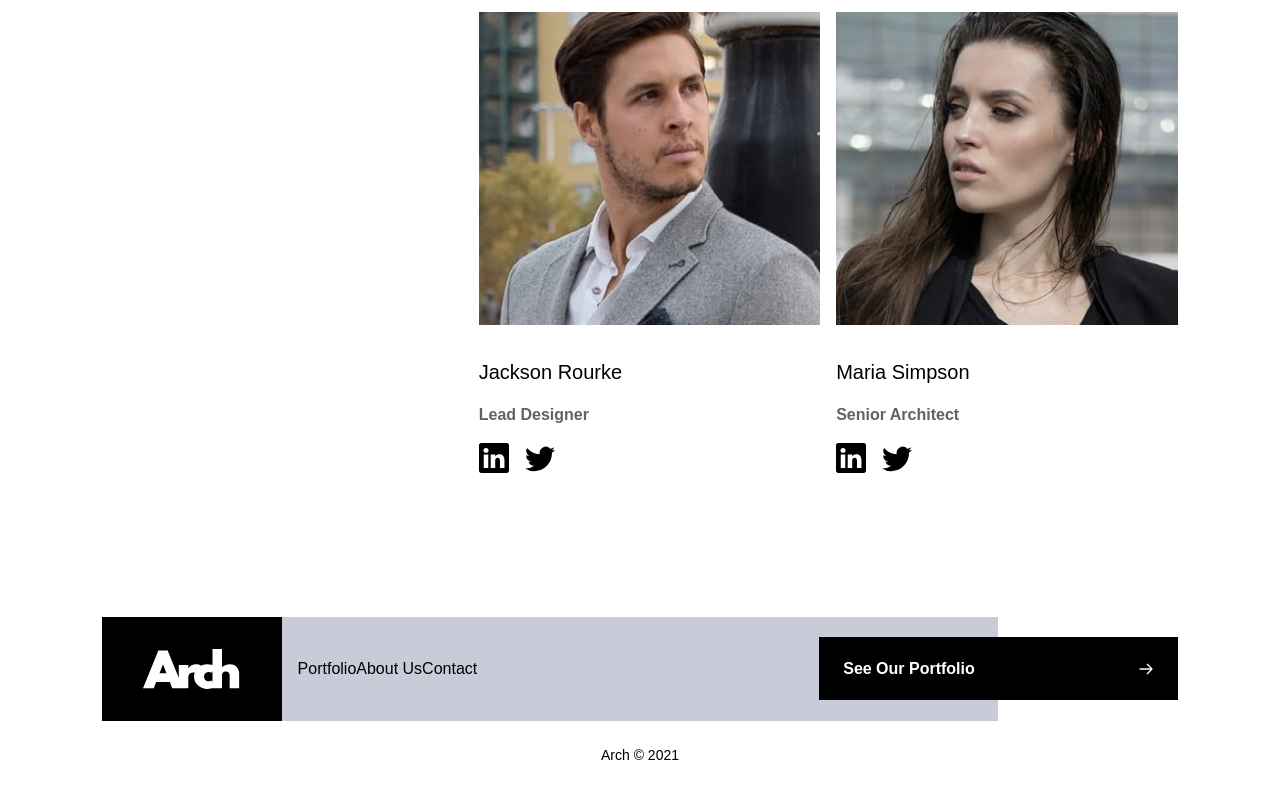
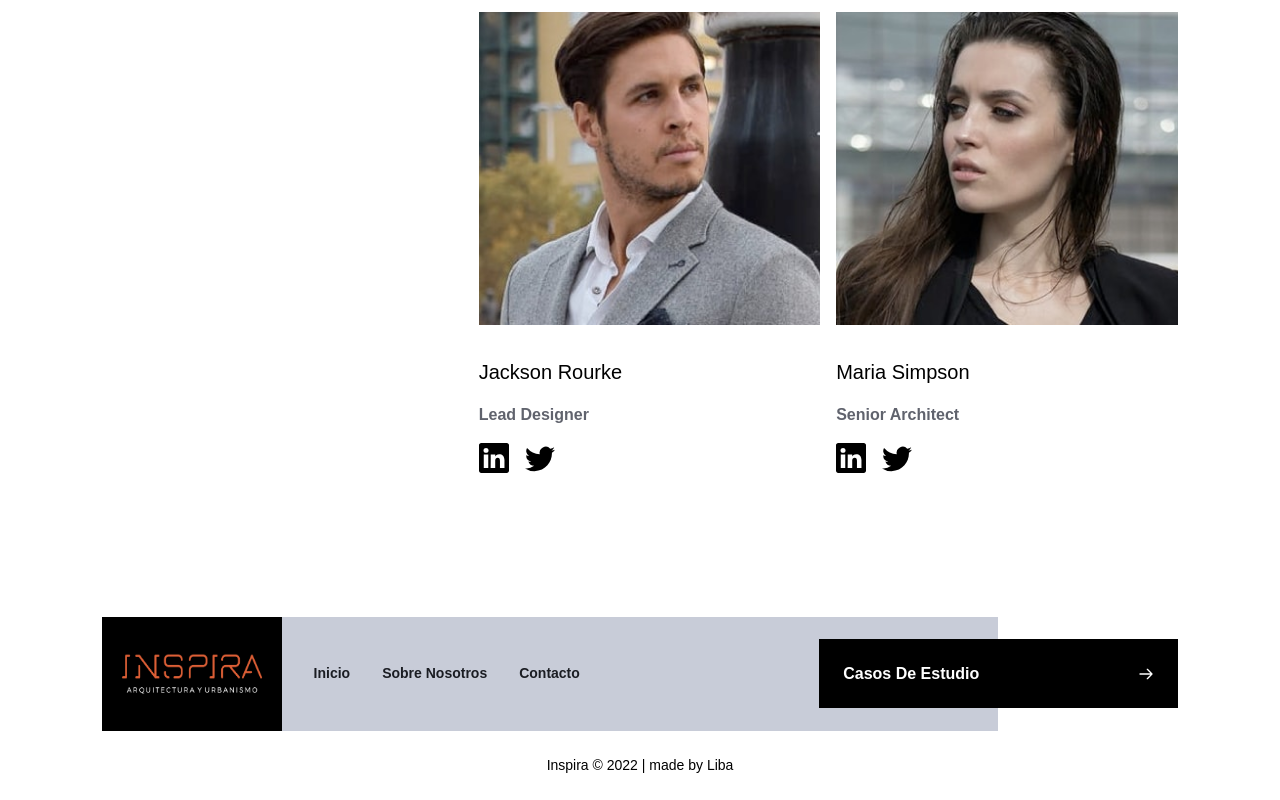
Before and after one commit to maruxan/inspira-next-wp, a Next.js app: page /about in a window 1280 px wide. Shown: the part 2092-2892 px from the top of the page. Built offline with nearby package versions, Linux system fonts and the light colour scheme.

Commit message:
(feat) Footer adaptation

```diff
--- a/components/Footer/Footer.js
+++ b/components/Footer/Footer.js
@@ -5,7 +5,7 @@ import Link from 'next/link';
 import Button from '../Button/Button';
 
 import classes from './Footer.module.css';
-import logo from '../../public/images/logo.svg';
+import logo from '../../public/images/inspira_arq_urb.png';
 
 export default function Footer() {
   const router = useRouter();
@@ -13,27 +13,27 @@ export default function Footer() {
   return (
     <footer className={classes.footer}>
       <div className={classes.logo}>
-        <Image src={logo} alt="logo inspira" />
+        <Image src={logo} alt="logo inspira" width={150} height={50} />
       </div>
       <nav>
         <li>
-          <Link href="/posts" className={classes.navlink}>
-            Portfolio
+          <Link href="/">
+            <a className={classes.navlink}>Inicio</a>
           </Link>
         </li>
         <li>
-          <Link href="/about" className={classes.navlink}>
-            About Us
+          <Link href="/about">
+            <a className={classes.navlink}>Sobre Nosotros</a>
           </Link>
         </li>
         <li>
-          <Link href="/contact" className={classes.navlink}>
-            Contact
+          <Link href="/contact">
+            <a className={classes.navlink}>Contacto</a>
           </Link>
         </li>
       </nav>
-      <Button text="see our portfolio" onclick={() => router.push('/posts')} />
-      <span>Arch &#169; 2021</span>
+      <Button text="Casos de Estudio" onclick={() => router.push('/posts')} />
+      <span>Inspira &#169; 2022 | made by Liba</span>
     </footer>
   );
 }
--- a/components/Footer/Footer.module.css
+++ b/components/Footer/Footer.module.css
@@ -9,11 +9,6 @@
   align-items: center;
   padding: 2rem 0;
   background-color: var(--black);
-}
-
-.logo img {
-  height: 2rem;
-  filter: brightness(100);
 }
 
 .footer nav {
@@ -31,7 +26,6 @@
   text-decoration: none;
   color: var(--grey-900);
   font-weight: 600;
-  background-color: red;
 }
 
 .footer > :last-child {
```
Also changed, not shown: public/images/inspira_arq_urb.png (added).
